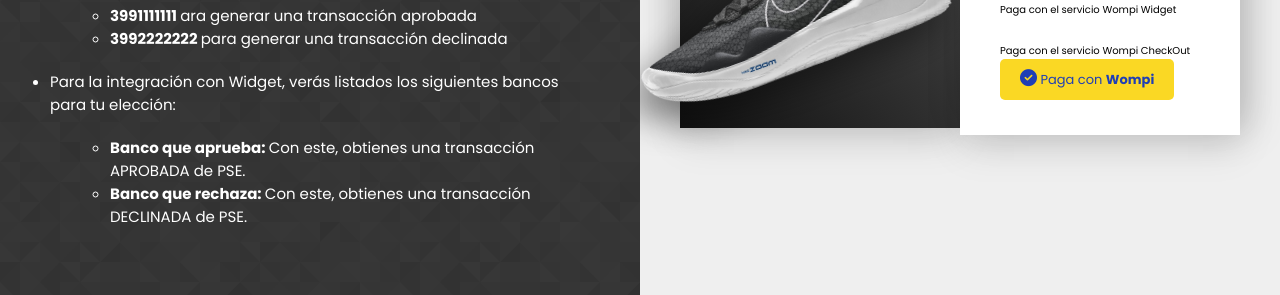
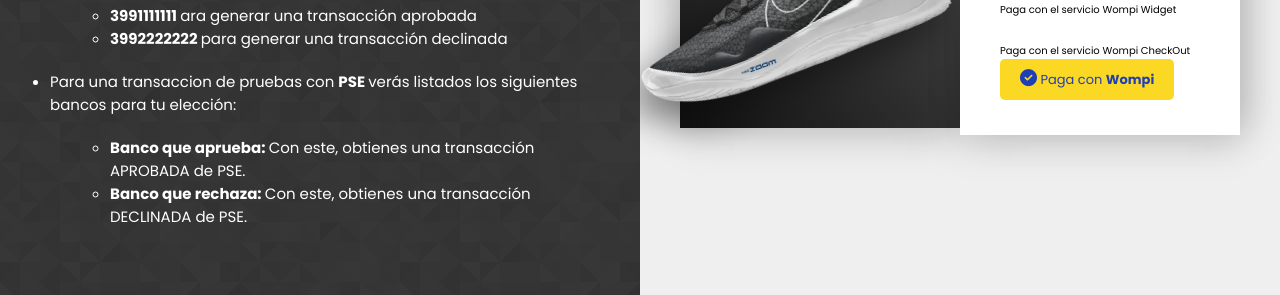
Before and after one commit to oscar-quiroz/Pasarela-Wompi, a plain HTML site: page index.html in a window 1280 px wide. Shown: the part 518-813 px from the top of the page. Drawn offline with Linux system fonts and the light colour scheme; a script that the page names is missing.

Commit message:
cambio en informacion de PSE

```diff
--- a/index.html
+++ b/index.html
@@ -51,7 +51,7 @@
                 </li>
 
                 <li style="text-decoration: all;">
-                    Para la integración con Widget, verás listados los siguientes bancos para tu elección:
+                    Para una transaccion de pruebas con <strong>PSE </strong> verás listados los siguientes bancos para tu elección:
 
                     <ul style="padding:  20px; padding-left: 60px;">
                         <li>
```
